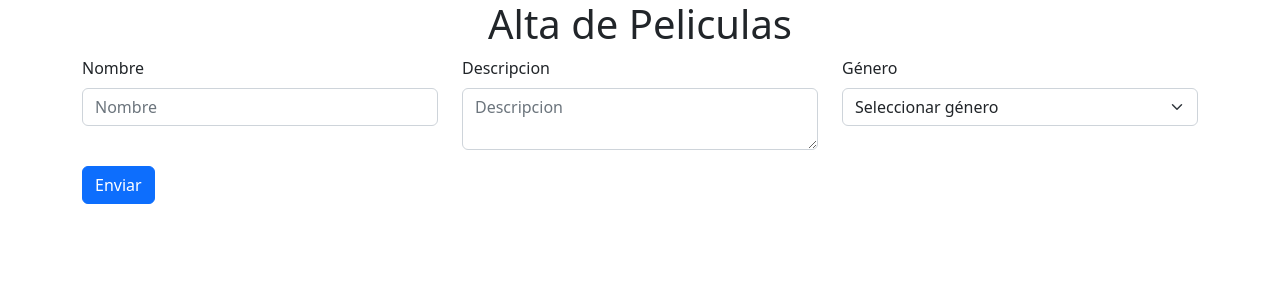
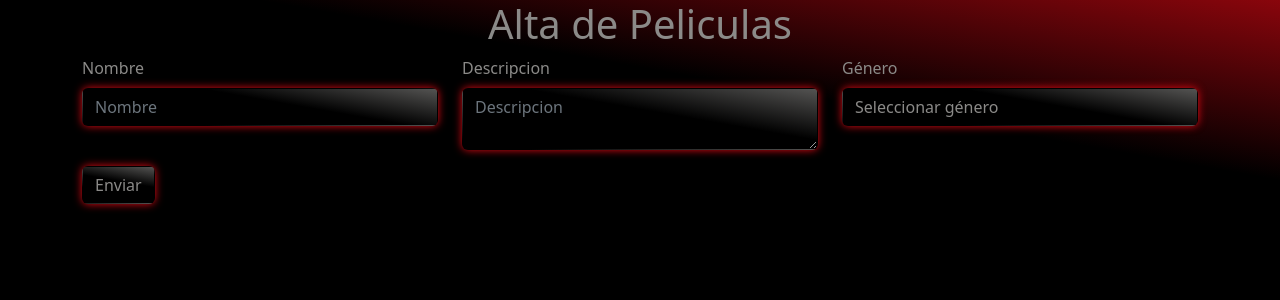
Before and after one commit to herreranicolas/react-ejercicio-10, a React (Vite) app: page / in a window 1280 px wide. Shown: the top 300 px of the page. Built offline with nearby package versions, Linux system fonts and the light colour scheme.

Commit message:
Agregue estilos en colores negro con rojo para el body, inputs y boton

```diff
--- a/src/App.css
+++ b/src/App.css
@@ -0,0 +1,34 @@
+body {
+  background: linear-gradient(10deg, #e5091400 58%, #e50914 128%), #000;
+  background-repeat: no-repeat;
+  color: #8b8a88 !important;
+}
+
+.form-control,
+.form-control:active,
+.form-control:focus,
+.form-control:hover,
+.form-select,
+.form-select:active,
+.form-select:focus,
+.form-select:hover,
+.btn,
+.btn:hover,
+.btn:focus,
+.btn:active,
+textarea {
+  color: #8b8a88 !important;
+  background: linear-gradient(10deg, #e5091400 58%, #8b8a88 128%), #000;
+  border-color: #e5091400 !important;
+  box-shadow: 0 1px 1px #e5091400 inset, 0 0 8px #e50914;
+  outline: 0 none;
+  outline: 0 none !important;
+}
+
+input:-webkit-autofill,
+input:-webkit-autofill:hover,
+input:-webkit-autofill:focus,
+input:-webkit-autofill:active {
+  -webkit-box-shadow: 0 0 0 30px #e5091400 inset !important;
+  -webkit-text-fill-color: #8b8a88 !important;
+}
```
